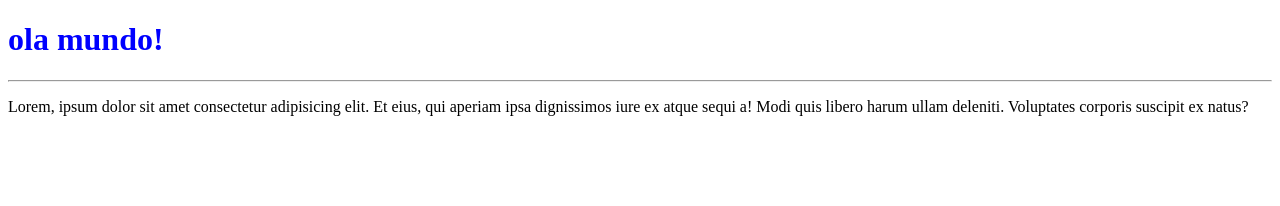
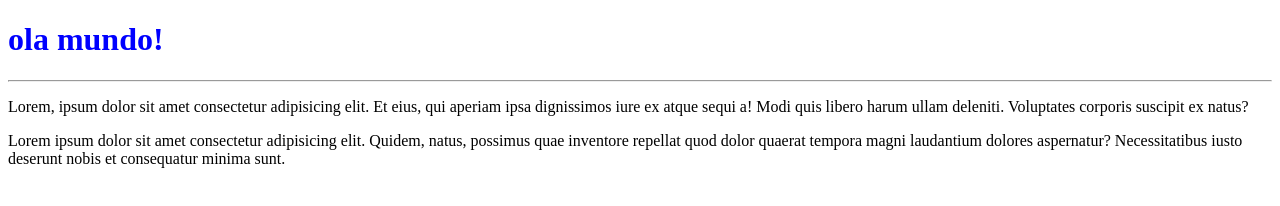
Before and after one commit to jonathan-igor/ola-mundo, a plain HTML site: page site-exemplo/index.html in a window 1280 px wide. Drawn offline with Linux system fonts and the light colour scheme.

Commit message:
adicionei um paragrafo

```diff
--- a/site-exemplo/index.html
+++ b/site-exemplo/index.html
@@ -11,5 +11,6 @@
     <h1> ola mundo!</h1>
     <hr>
     <p>Lorem, ipsum dolor sit amet consectetur adipisicing elit. Et eius, qui aperiam ipsa dignissimos iure ex atque sequi a! Modi quis libero harum ullam deleniti. Voluptates corporis suscipit ex natus?</p>
+    <p>Lorem ipsum dolor sit amet consectetur adipisicing elit. Quidem, natus, possimus quae inventore repellat quod dolor quaerat tempora magni laudantium dolores aspernatur? Necessitatibus iusto deserunt nobis et consequatur minima sunt.</p>
 </body>
 </html>
```
